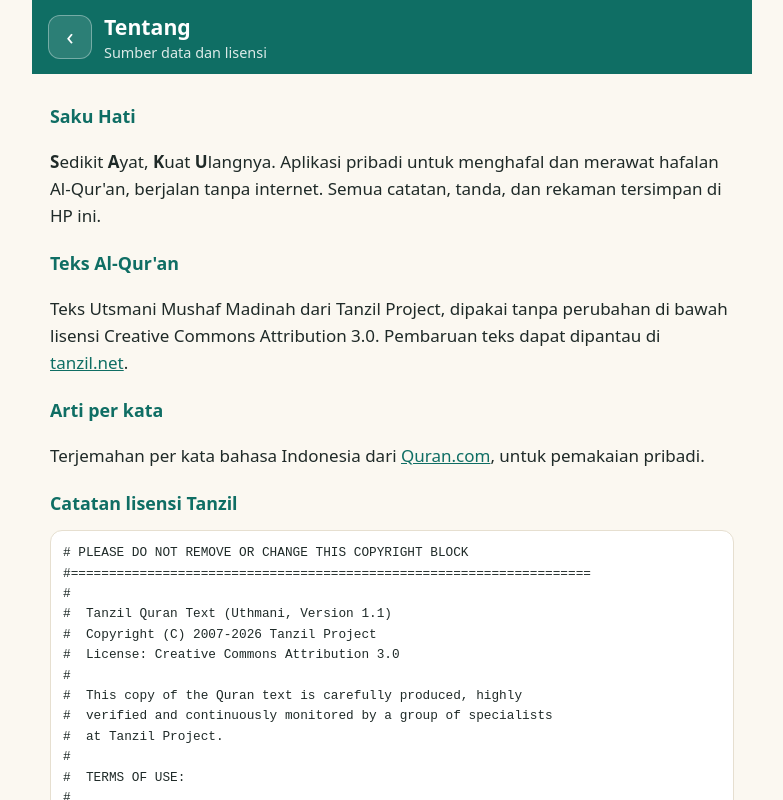
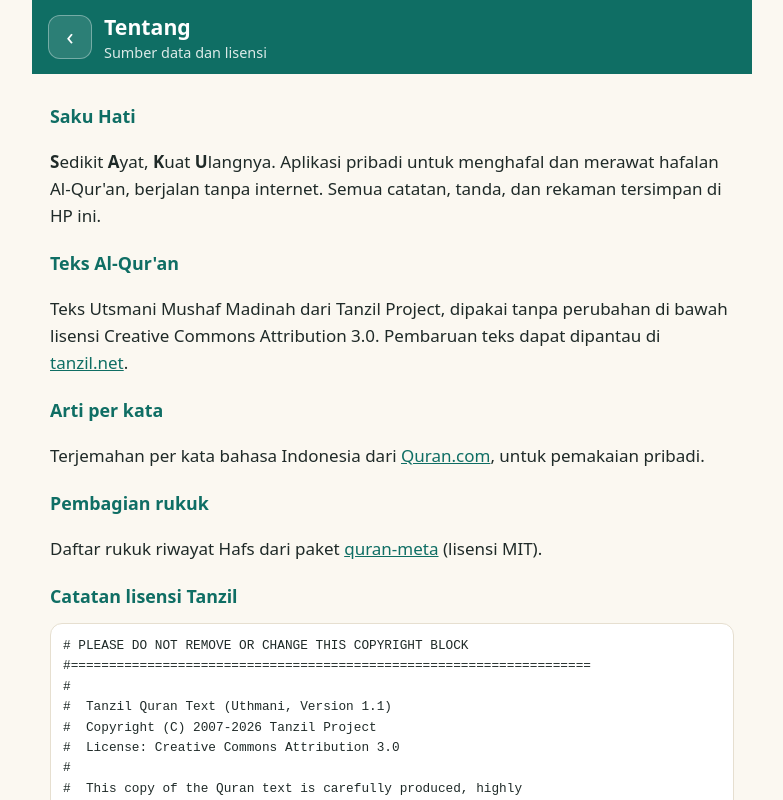
Before and after one commit to dausdabamona/Hafalan-quran-, a React (Vite) app: page / in a window 1280 px wide. Both pictures are taken after a click on the button "Tentang". Shown: the top 800 px of the page, without its empty margins (248-1031 px from the left). Built offline with nearby package versions, Linux system fonts and the light colour scheme; a web font is replaced by a local one.

Commit message:
Tentang: atribusi quran-meta untuk pembagian rukuk
Co-Authored-By: Claude Opus 5.5 <noreply@anthropic.com>
Claude-Session: https://claude.ai/code/session_01MCsAnPbT338TWbhvSNX5Qm

```diff
--- a/src/layar/Tentang.tsx
+++ b/src/layar/Tentang.tsx
@@ -21,6 +21,11 @@ export default function LayarTentang() {
         <p>
           Terjemahan per kata bahasa Indonesia dari <a href="https://quran.com">Quran.com</a>, untuk pemakaian pribadi.
         </p>
+        <h2>Pembagian rukuk</h2>
+        <p>
+          Daftar rukuk riwayat Hafs dari paket <a href="https://github.com/quran-center/quran-meta">quran-meta</a>{' '}
+          (lisensi MIT).
+        </p>
         <h2>Catatan lisensi Tanzil</h2>
         <pre className="lisensi">{dataJuz30.sumber.lisensiTanzil}</pre>
       </section>
```
